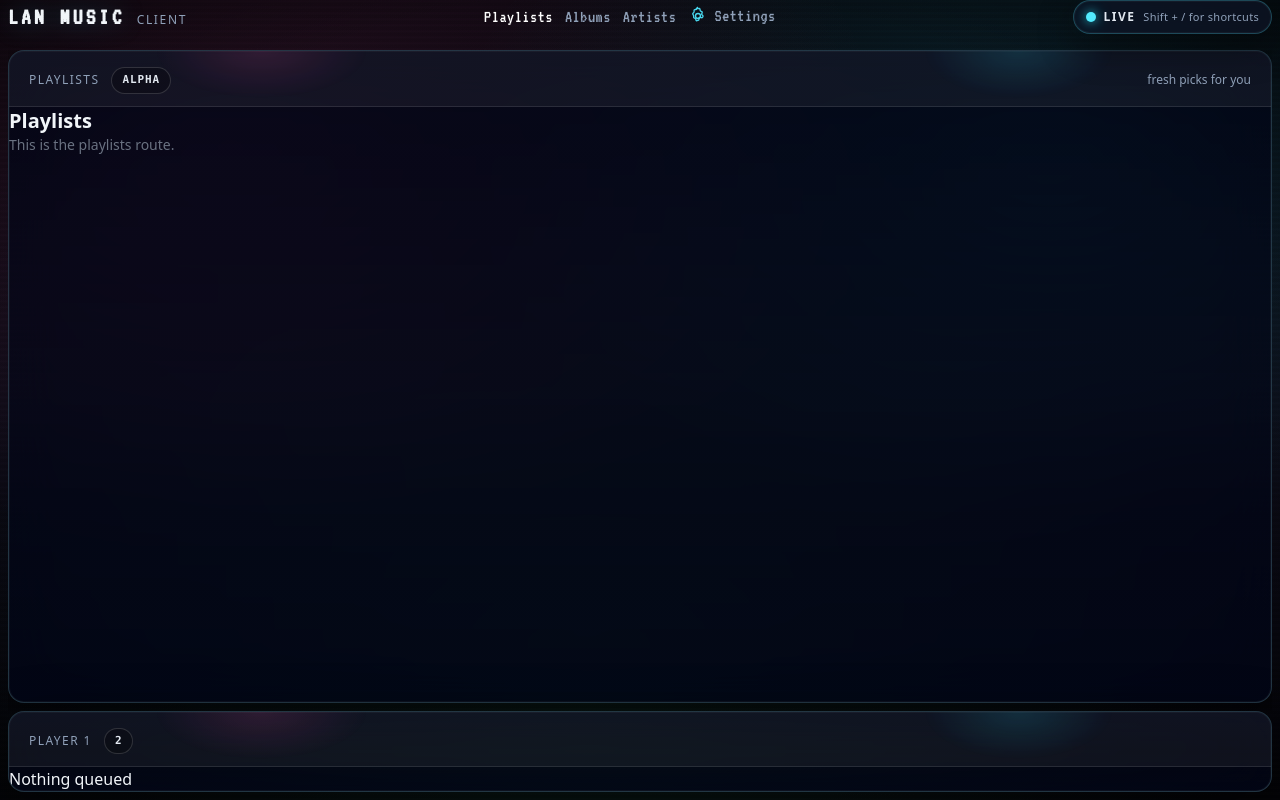
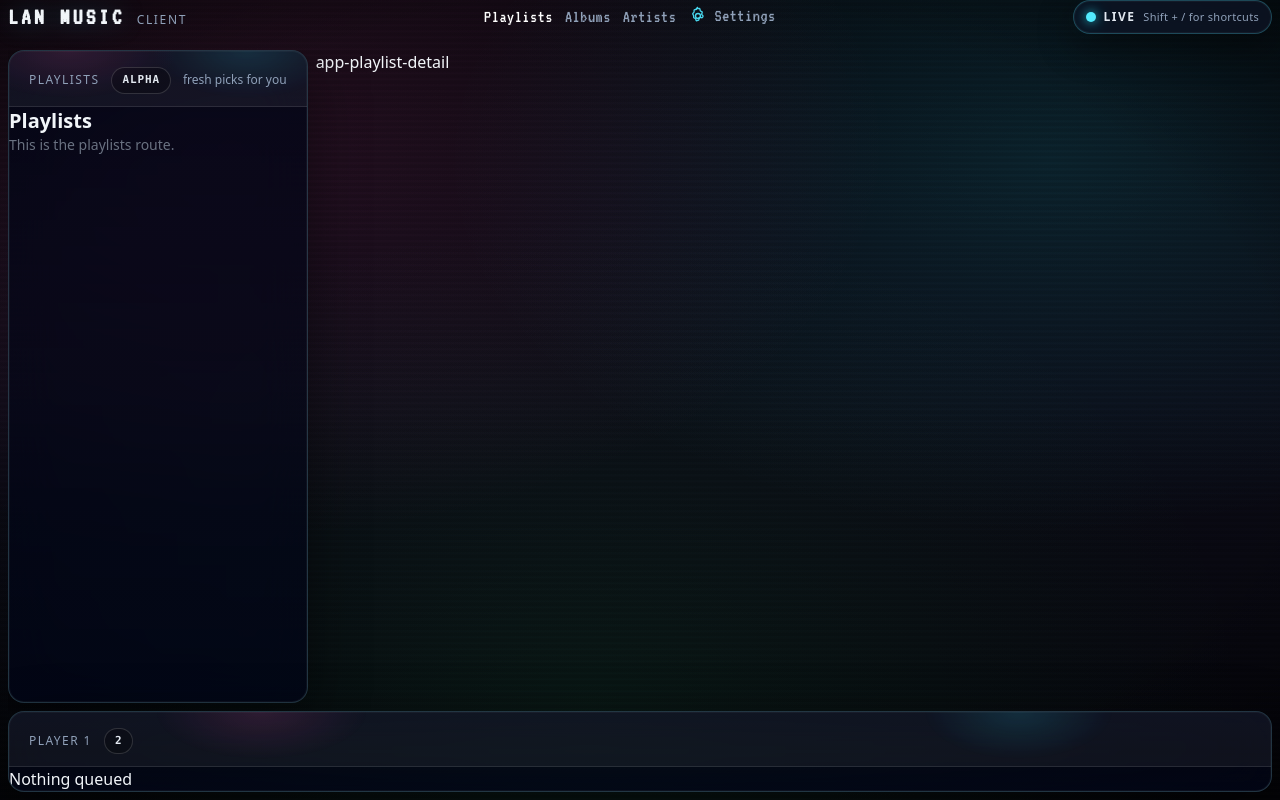
Before and after one commit to BottomleyIan/lan-client, an Angular app: page /playlists in a window 1280 px wide. Built offline with nearby package versions, Linux system fonts and the light colour scheme.

Commit message:
playlist page

```diff
--- a/src/app/features/playlists/playlists-page/playlists-page.html
+++ b/src/app/features/playlists/playlists-page/playlists-page.html
@@ -1,4 +1,7 @@
-<app-panel label="Playlists" badge="alpha" meta="fresh picks for you">
-  <h2 class="text-xl font-semibold">Playlists</h2>
-  <p class="text-sm text-gray-500">This is the playlists route.</p>
-</app-panel>
+<div class="flex h-full flex-row gap-2">
+  <app-panel label="Playlists" badge="alpha" meta="fresh picks for you">
+    <h2 class="text-xl font-semibold">Playlists</h2>
+    <p class="text-sm text-gray-500">This is the playlists route.</p>
+  </app-panel>
+  <div class="flex-1">app-playlist-detail</div>
+</div>
```
